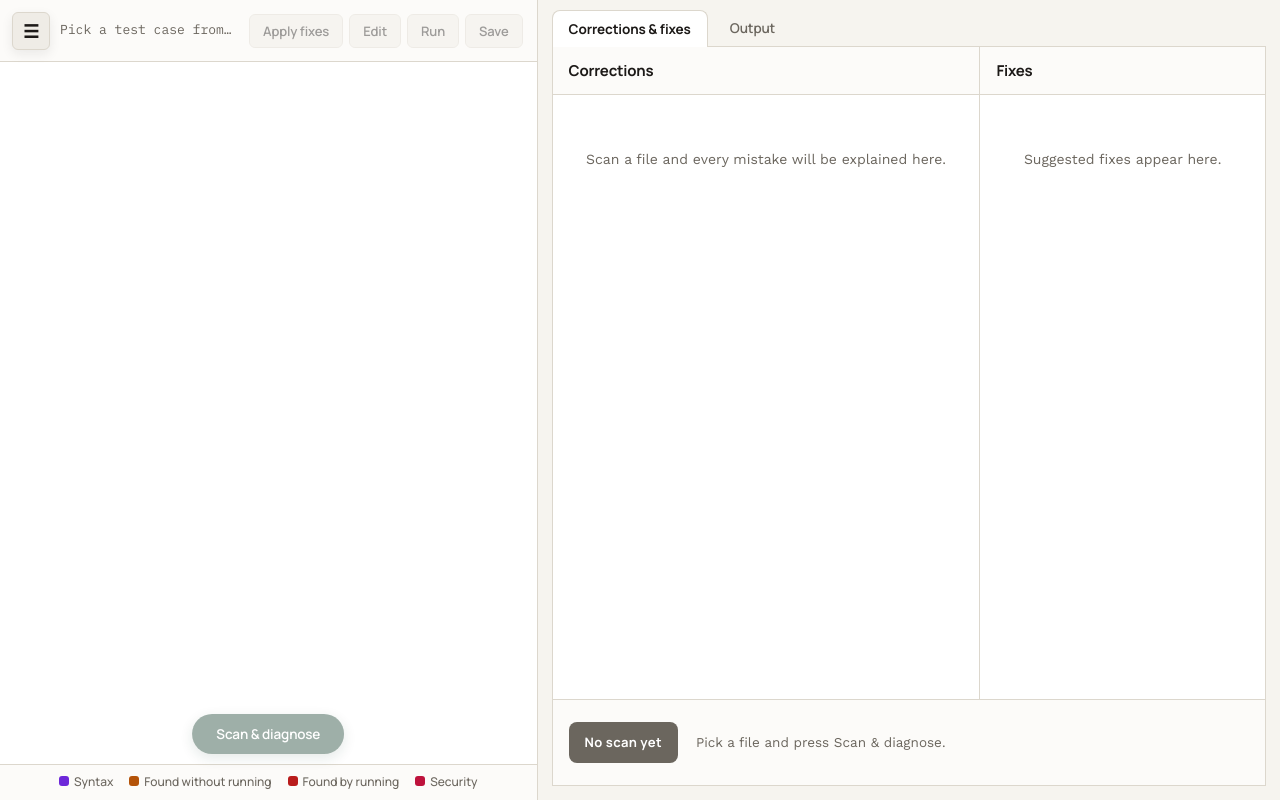
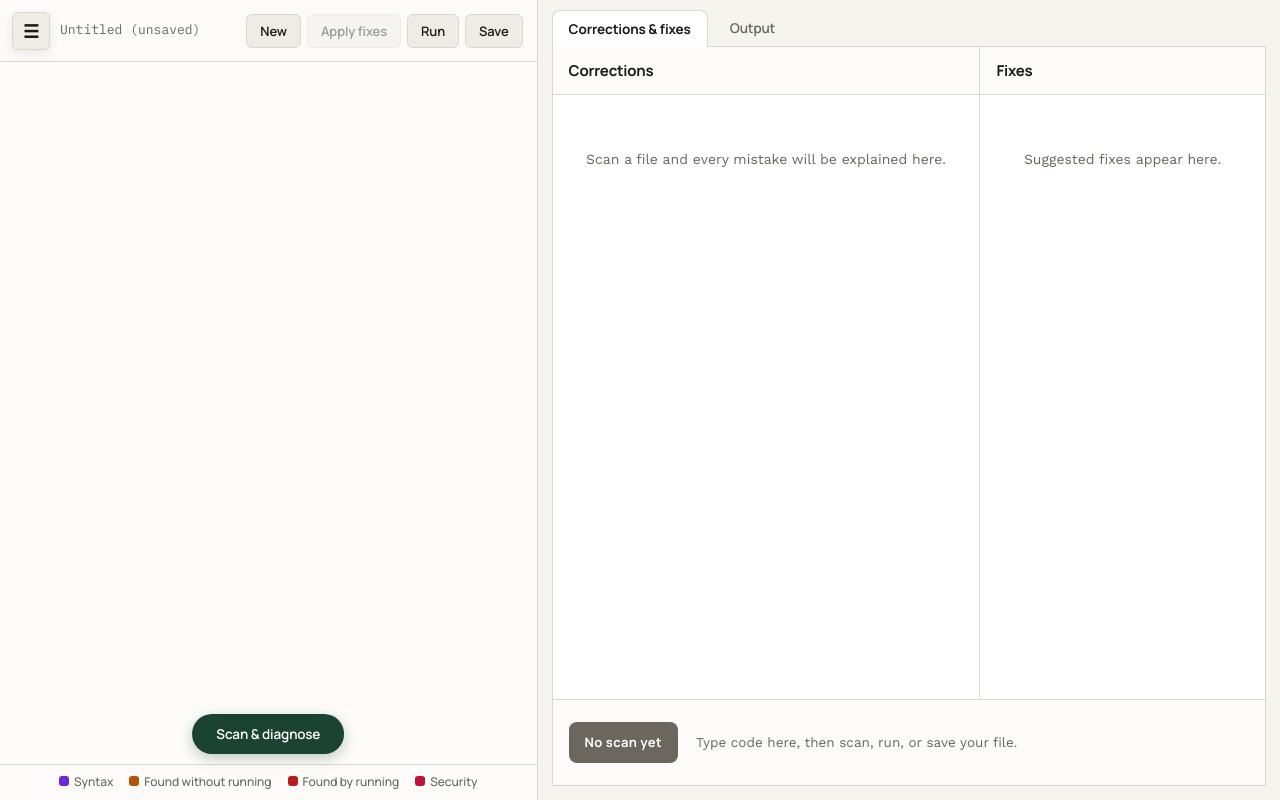
Before and after one commit to e1ixircore/compiler-error-explainer, a Flask app: page / in a window 1280 px wide. Run offline with Flask 3, Linux system fonts and the light colour scheme.

Commit message:
blank file update

```diff
--- a/app.py
+++ b/app.py
@@ -529,16 +529,35 @@ def execute_code():
 @app.route('/api/save', methods=['POST'])
 def save_file():
     data = request.json or {}
-    original_filename = safe_name(data.get('filename'))   # must be an existing whitelisted file
     code = data.get('code')
-
-    if not original_filename or not code:
-        return jsonify({"error": "Missing or invalid filename/code"}), 400
+    if not isinstance(code, str):
+        return jsonify({"error": "Code must be text"}), 400
     if len(code.encode("utf-8", "ignore")) > MAX_CODE_BYTES:
         return jsonify({"error": "Input too large"}), 413
     # Never persist code with critical findings.
     if scan(code)[2]:
         return jsonify({"error": "Refusing to save code with critical security findings"}), 400
+
+    if data.get('create') is True:
+        requested_name = data.get('filename')
+        if not isinstance(requested_name, str):
+            return jsonify({"error": "Enter a valid filename"}), 400
+        stem = requested_name.strip()
+        if stem.endswith(".py"):
+            stem = stem[:-3]
+        if not re.fullmatch(r"[A-Za-z0-9_-]{1,60}", stem):
+            return jsonify({"error": "Use 1-60 letters, numbers, underscores, or hyphens for the filename"}), 400
+        new_filename = f"test_user_{stem}.py"
+        try:
+            with open(new_filename, "x", encoding="utf-8") as f:
+                f.write(code)
+        except FileExistsError:
+            return jsonify({"error": f"{new_filename} already exists"}), 409
+        return jsonify({"status": "success", "new_filename": new_filename})
+
+    original_filename = safe_name(data.get('filename'))   # must be an existing whitelisted file
+    if not original_filename:
+        return jsonify({"error": "Missing or invalid filename/code"}), 400
 
     # Always write to <name>_fixed.py so the original test file is never overwritten.
     new_filename = (original_filename if original_filename.endswith("_fixed.py")
--- a/data.json
+++ b/data.json
@@ -1 +1 @@
-[48, 18, 27, 29, 71, 58, 56, 34, 51, 20, 67, 36, 98, 67, 12, 28, 55, 1, 87, 98]
+[79, 90, 59, 23, 5, 31, 9, 67, 31, 75, 56, 8, 58, 58, 68, 26, 21, 34, 70, 10]
--- /dev/null
+++ b/notes.txt
@@ -0,0 +1 @@
+hi
--- a/templates/index.html
+++ b/templates/index.html
@@ -104,6 +104,14 @@
     .fx .warn {background:#fef9ec;color:#92400e;padding:7px 12px;font-size:13px;}
     .fx button {padding:3px 10px;font-size:12px;}
 
+    .modal {position:fixed;inset:0;z-index:20;display:grid;place-items:center;padding:20px;background:rgba(28,25,23,.4);}
+    .modal-card {width:min(100%,380px);padding:22px;border:1px solid var(--line);border-radius:12px;background:var(--panel);box-shadow:0 12px 40px rgba(28,25,23,.2);}
+    .modal-card h2 {padding:0 0 8px;border:0;background:transparent;}
+    .modal-card p {margin-bottom:14px;color:var(--mute);}
+    .modal-card label {display:block;margin-bottom:5px;font-weight:600;}
+    .modal-card input {width:100%;padding:9px 10px;border:1px solid var(--line);border-radius:6px;font:14px var(--body);}
+    .modal-actions {display:flex;justify-content:flex-end;gap:8px;margin-top:18px;}
+
     /* output toolbar */
     .bar {display:flex;justify-content:space-between;align-items:center;gap:10px;padding:10px 14px;border-bottom:1px solid var(--line);background:#fcfbf9;font-family:var(--head);font-size:13px;font-weight:700;}
     .bar .row {display:flex;gap:8px;}
@@ -157,6 +165,7 @@
     <div id="topBar">
       <div id="fname">Pick a test case from the menu to begin.</div>
       <div id="codeBtns">
+        <button id="newBtn" class="ghost">New</button>
         <button id="applyBtn" class="ghost" disabled title="Load the auto-fixed code into the editor">Apply fixes</button>
         <button id="editBtn" class="ghost" disabled>Edit</button>
         <button id="runBtn" class="ghost" disabled>Run</button>
@@ -209,6 +218,18 @@
       <div id="met"></div>
     </div>
   </section>
+  <div class="modal" id="saveDialog" hidden>
+    <form class="modal-card" id="saveForm" role="dialog" aria-modal="true" aria-labelledby="saveTitle">
+      <h2 id="saveTitle">Save new file</h2>
+      <p>The file will be saved in the project and added to the files menu.</p>
+      <label for="saveName">Filename</label>
+      <input id="saveName" maxlength="64" value="my_program" autocomplete="off" required>
+      <div class="modal-actions">
+        <button type="button" class="ghost" id="saveCancel">Cancel</button>
+        <button type="submit" id="saveConfirm">Save file</button>
+      </div>
+    </form>
+  </div>
 
   <script>
     const $ = s => document.querySelector(s);
@@ -221,7 +242,7 @@
     const EMPTY_F = '<p class="empty">Suggested fixes appear here.</p>';
     const EMPTY_OUT = "Press Run (top of the code panel) to see the program's output here.";
 
-    let S = { file:null, code:'', fixed:'', issues:[], sec:[], blocked:false, lm:{}, editing:false, dirty:false };
+    let S = { file:null, newFile:false, code:'', fixed:'', issues:[], sec:[], blocked:false, lm:{}, editing:false, dirty:false };
 
     function el(t, c, x) { const e = document.createElement(t); if (c) e.className = c; if (x != null) e.textContent = x; return e; }
 
@@ -257,13 +278,33 @@
     async function pick(n) {
       try {
         const d = await j('/source?filename=' + encodeURIComponent(n));
-        S.file = n; S.code = d.code;
+        S.file = n; S.newFile = false; S.code = d.code;
         reset();
         $('#fname').textContent = n;
+        $('#editBtn').hidden = false;
         ['#scanBtn', '#editBtn', '#runBtn'].forEach(s => $(s).disabled = false);
         $('#menu').classList.remove('open');
         paint(); loadFiles();
       } catch (e) { $('#fname').textContent = 'Could not load file: ' + e.message; }
+    }
+
+    function startNew() {
+      S.file = null;
+      S.newFile = true;
+      S.code = '';
+      reset();
+      S.editing = true;
+      $('#fname').textContent = 'Untitled (unsaved)';
+      $('#code').hidden = true;
+      $('#editor').hidden = false;
+      $('#editor').value = '';
+      $('#editBtn').hidden = true;
+      $('#scanBtn').disabled = false;
+      $('#runBtn').disabled = false;
+      $('#saveBtn').disabled = false;
+      $('#menu').classList.remove('open');
+      $('#sumTxt').textContent = 'Type code here, then scan, run, or save your file.';
+      $('#editor').focus();
     }
 
     // Re-trigger the CSS pop animation each time the verdict changes.
@@ -326,7 +367,10 @@
       S.code = code; S.dirty = true; S.issues = []; S.sec = []; S.blocked = false; S.fixed = '';
       updateApply();
       clearResults();
+      clearOutput();
       $('#scanBtn').textContent = 'Re-scan';
+      $('#scanBtn').disabled = false;
+      $('#saveBtn').disabled = false;
       const v = $('#vd'); v.textContent = 'Edited'; v.style.background = 'var(--warn)'; popVerdict();
       $('#sumTxt').textContent = msg;
       paint();
@@ -360,6 +404,9 @@
       const t = e.target, s = t.selectionStart;
       t.value = t.value.slice(0, s) + '    ' + t.value.slice(t.selectionEnd);
       t.selectionStart = t.selectionEnd = s + 4;
+    });
+    $('#editor').addEventListener('input', () => {
+      if (S.newFile) setCode($('#editor').value, 'Code updated. Scan or run it, or save it as a new file.');
     });
 
     /* ---------- scan ---------- */
@@ -490,17 +537,46 @@
     }
     $('#runBtn').onclick = () => runCode(S.editing ? $('#editor').value : S.code, 'Output: ' + (S.file || 'your code'));
     async function save(code, btn) {
-      if (!S.file || !code.trim()) return;
+      if (!S.file && !S.newFile) return;
+      if (S.newFile) {
+        $('#saveDialog').hidden = false;
+        $('#saveName').focus();
+        $('#saveName').select();
+        return;
+      }
       try {
         const d = await post('/save', { filename:S.file, code });
         if (code === S.code) { S.dirty = false; $('#saveBtn').disabled = true; }
         const old = btn.textContent;
         btn.textContent = 'Saved: ' + d.new_filename;
         setTimeout(() => btn.textContent = old, 2200);
-        loadFiles();
+        await loadFiles();
       } catch (e) { $('#sumTxt').textContent = 'Could not save: ' + e.message; }
     }
     $('#saveBtn').onclick = () => save(S.code, $('#saveBtn'));
+    $('#saveCancel').onclick = () => { $('#saveDialog').hidden = true; };
+    $('#saveForm').onsubmit = async e => {
+      e.preventDefault();
+      try {
+        const d = await post('/save', { filename:$('#saveName').value, code:S.code, create:true });
+        S.file = d.new_filename;
+        S.newFile = false;
+        S.editing = false;
+        S.dirty = false;
+        $('#fname').textContent = S.file;
+        $('#editor').hidden = true;
+        $('#code').hidden = false;
+        $('#editBtn').hidden = false;
+        $('#editBtn').disabled = false;
+        $('#editBtn').textContent = 'Edit';
+        $('#editBtn').classList.add('ghost');
+        $('#saveBtn').disabled = true;
+        $('#saveDialog').hidden = true;
+        paint();
+        await loadFiles();
+      } catch (e) { $('#sumTxt').textContent = 'Could not save: ' + e.message; }
+    };
+    $('#newBtn').onclick = startNew;
 
     /* ---------- menu / upload ---------- */
     $('#menuBtn').onclick = () => $('#menu').classList.toggle('open');
@@ -513,7 +589,8 @@
       e.target.value = '';
     };
 
-    loadFiles();
+    startNew();
+    loadFiles().catch(e => { $('#sumTxt').textContent = 'Could not load saved files: ' + e.message; });
   </script>
 </body>
 </html>
```
Also changed, not shown: README.md.
